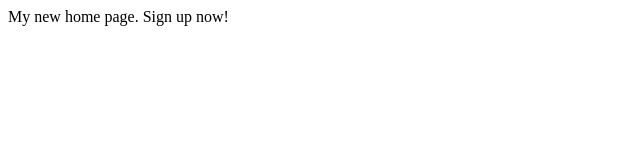
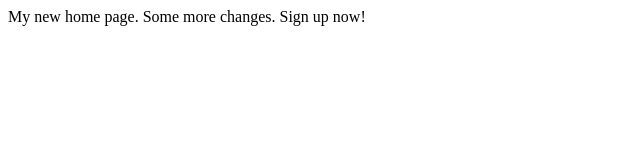
Before and after one commit to Marc199512/groot-groot, a plain HTML site: page index.html in a window 1280 px wide. Shown: the whole page, without its empty margins (0-640 px from the left). Drawn offline with Linux system fonts and the light colour scheme.

Commit message:
writting some more to the index.html file

```diff
--- a/index.html
+++ b/index.html
@@ -6,6 +6,7 @@
 </head>
 <body>
 	My new home page.
+	Some more changes.
 	Sign up now!
 </body>
 </html>
```
